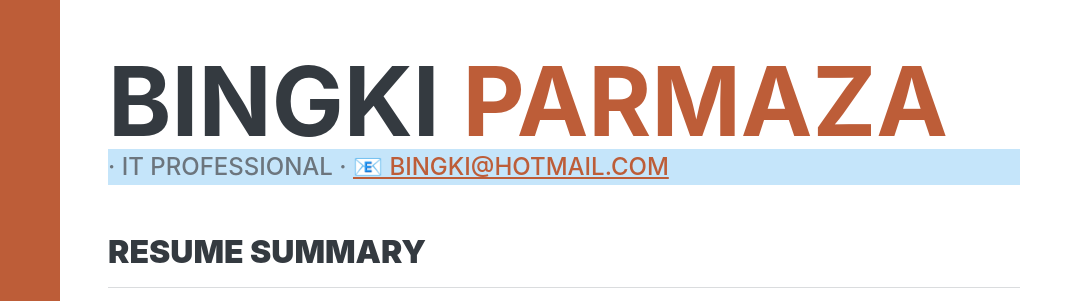
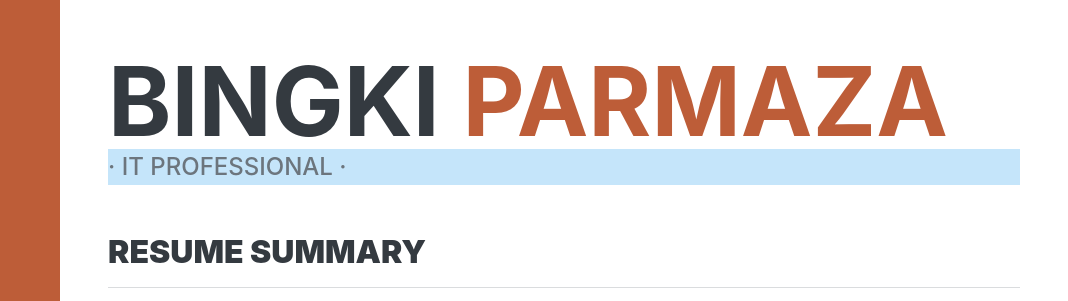
Before and after one commit to parmaza/parmaza.github.io, a plain HTML site: page index.html in a window 1280 px wide. Shown: the part 81-382 px from the top of the page, 212-1280 px from the left. Drawn offline with nearby package versions, Linux system fonts and the light colour scheme; a web font is replaced by a local one.

Commit message:
hapus email di header

```diff
--- a/index.html
+++ b/index.html
@@ -76,7 +76,6 @@
                     </h1>
                     <div class="subheading mb-5" style="background-color: #c5e5fa;">
                         · IT Professional ·
-                        <a href="mailto:bingki@hotmail.com">📧 bingki@hotmail.com</a>
                     </div>
                     <div class="resume-section-content">
                         <h3><strong>Resume Summary</strong></h3>
```
